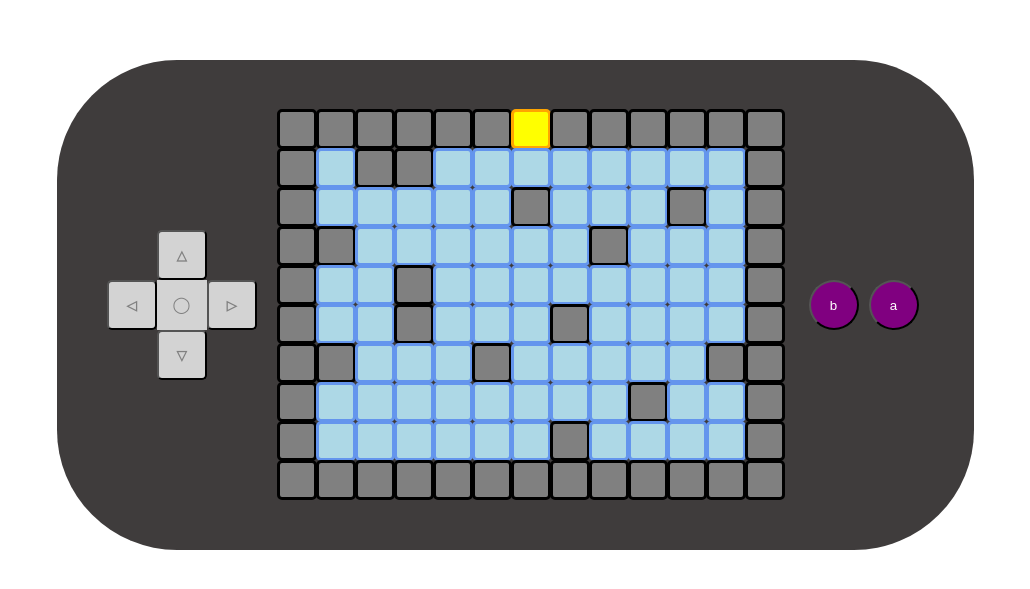
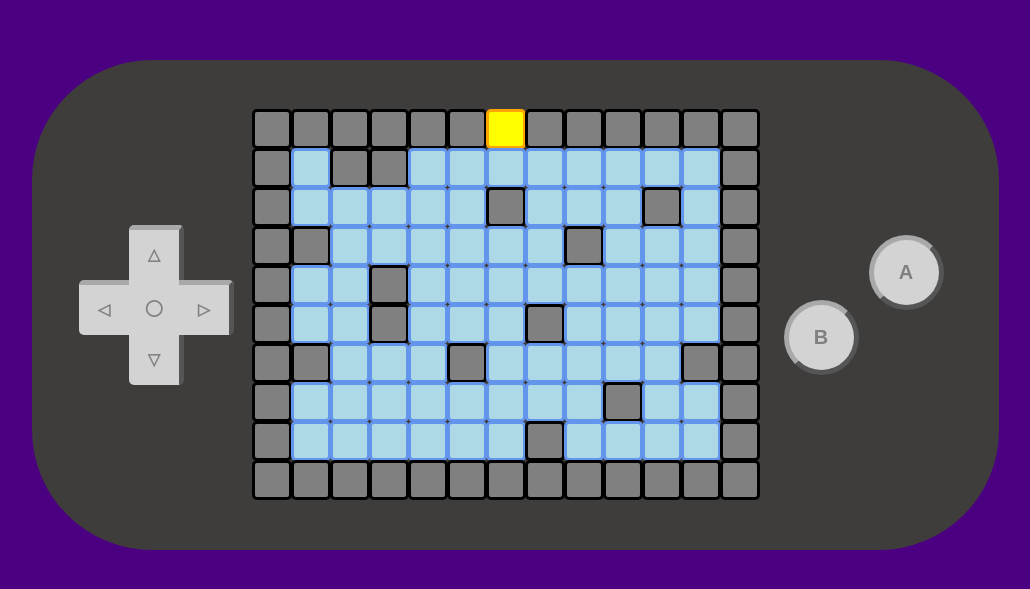
Before and after one commit to newusername1234/react-tile-game, a React (Create React App) app: page /game/1 in a window 1280 px wide. Shown: the part 115-704 px from the top of the page, without its empty margins (125-1155 px from the left). Built offline with nearby package versions, Linux system fonts and the light colour scheme.

Commit message:
changes some more button styles

```diff
--- a/src/components/AB.js
+++ b/src/components/AB.js
@@ -3,8 +3,8 @@ import React from 'react';
 export default function AB({onClick}) {
     return (
         <div className="ab">
-            <button className="b" value="b" onClick={onClick}>b</button>
-            <button className="a" value="a">a</button>
+            <button className="b" value="b" onClick={onClick}>B</button>
+            <button className="a" value="a">A</button>
         </div>
     )
 }
--- a/src/components/DPad.js
+++ b/src/components/DPad.js
@@ -2,20 +2,20 @@ import React from 'react';
 
 export default function DPad({onClick}) {
     return (
-        <div className="dpad">
-            <div className="top">
+        <div id="dpad">
+            <div id="top">
                 <div className="empty"></div>
-                <button className="up" value="up" onClick={onClick}>&#9651;</button>
+                <div id="up" onClick={onClick}>&#9651;</div>
                 <div className="empty"></div>
             </div>
-            <div className="mid">
-                <button className="left" value="left" onClick={onClick}>&#9665;</button>
-                <div className="center">&#9711;</div>
-                <button className="right" value="right" onClick={onClick}>&#9655;</button>
+            <div id="mid">
+                <div id="left" onClick={onClick}>&#9665;</div>
+                <div id="center">&#9711;</div>
+                <div id="right" onClick={onClick}>&#9655;</div>
             </div>
-            <div className="bottom">
+            <div id="bottom">
                 <div className="empty"></div>
-                <button className="down" value="down" onClick={onClick}>&#9661;</button>
+                <div id="down" onClick={onClick}>&#9661;</div>
                 <div className="empty"></div>
             </div>
             {/* <button value="reset" onClick={onClick}>reset</button> */}
--- a/src/components/Game.js
+++ b/src/components/Game.js
@@ -53,13 +53,14 @@ export default class Game extends React.Component {
     }
 
     move = (event) => {
+        console.log(event.target.id);
         const history = this.state.history;
         const current = history[history.length - 1];
         let squares = current.squares.map(arr => [...arr]);
         let x = current.xCoord;
         let y = current.yCoord;
 
-        switch(event.target.value) {
+        switch(event.target.id) {
             case 'left':
                 if (x > 1) {x -= 1};
                 break;
--- a/src/index.css
+++ b/src/index.css
@@ -5,6 +5,19 @@ body, html {
     display: flex;
     justify-content: center;
     align-items: center;
+    background-color: indigo;
+}
+
+#up:hover,
+#down:hover,
+#left:hover,
+#right:hover,
+.ab>*:hover {
+    cursor: pointer;
+}
+
+#center:hover {
+    cursor: default;
 }
 
 ol, ul {
@@ -60,7 +73,7 @@ ol, ul {
     flex-direction: column;
 }
 
-.dpad {
+#dpad {
     padding-right: 20px;
     width: 150px;
     height: 150px;
@@ -70,9 +83,9 @@ ol, ul {
     align-items: center;
 }
 
-.top,
-.mid,
-.bottom {
+#top,
+#mid,
+#bottom {
     display: flex;
 }
 
@@ -82,7 +95,23 @@ ol, ul {
     width: 50px;
 }
 
-.center {
+#center {
+    height: 50px;
+    width: 50px;
+    background-color: lightgrey;
+    color: grey;
+    text-align: center;
+    vertical-align: middle;
+    line-height: 55px;
+    font-weight: bolder;
+    border-bottom: 5px solid lightgrey;
+}
+
+#left,
+#right,
+#up,
+#down {
+    font-weight: bolder;
     height: 50px;
     width: 50px;
     background-color: lightgrey;
@@ -92,28 +121,48 @@ ol, ul {
     line-height: 50px;
 }
 
-.left,
-.right,
-.up,
-.down {
-    color: grey;
-    font-weight: bolder;
-    background-color: lightgrey;
-    border-radius: 5px;
-    height: 50px;
-    width: 50px;
-    /* margin: 5px; */
+#up {
+    border-radius: 5px 5px 0px 0px;
+    border-top: 5px outset darkgrey;
+    border-right: 5px outset darkgrey;
+}
+
+#down {
+    border-radius: 0px 0px 5px 5px;
+    border-right: 5px outset darkgrey;
+}
+
+#left {
+    border-radius: 5px 0px 0px 5px;
+    border-top: 5px outset darkgrey;
+}
+
+#right {
+    border-radius: 0px 5px 5px 0px;
+    border-top: 5px outset darkgrey;
+    border-right: 5px outset darkgrey;
 }
 
 .ab {
     padding-left: 20px;
+    height: 150px;
+    display: flex;
+    align-items: flex-end;
 }
 
 .ab > * {
-    color: white;
-    background-color: purple;
-    height: 50px;
-    width: 50px;
+    border: 5px outset darkgrey;
+    color: grey;
+    background-color: lightgrey;
+    height: 75px;
+    width: 75px;
     margin: 5px;
     border-radius: 50px;
+    font-weight: bolder;
+    font-size: 20px;
 }
+
+.a {
+    margin-bottom: 10px;
+    align-self: flex-start;
+}
```
